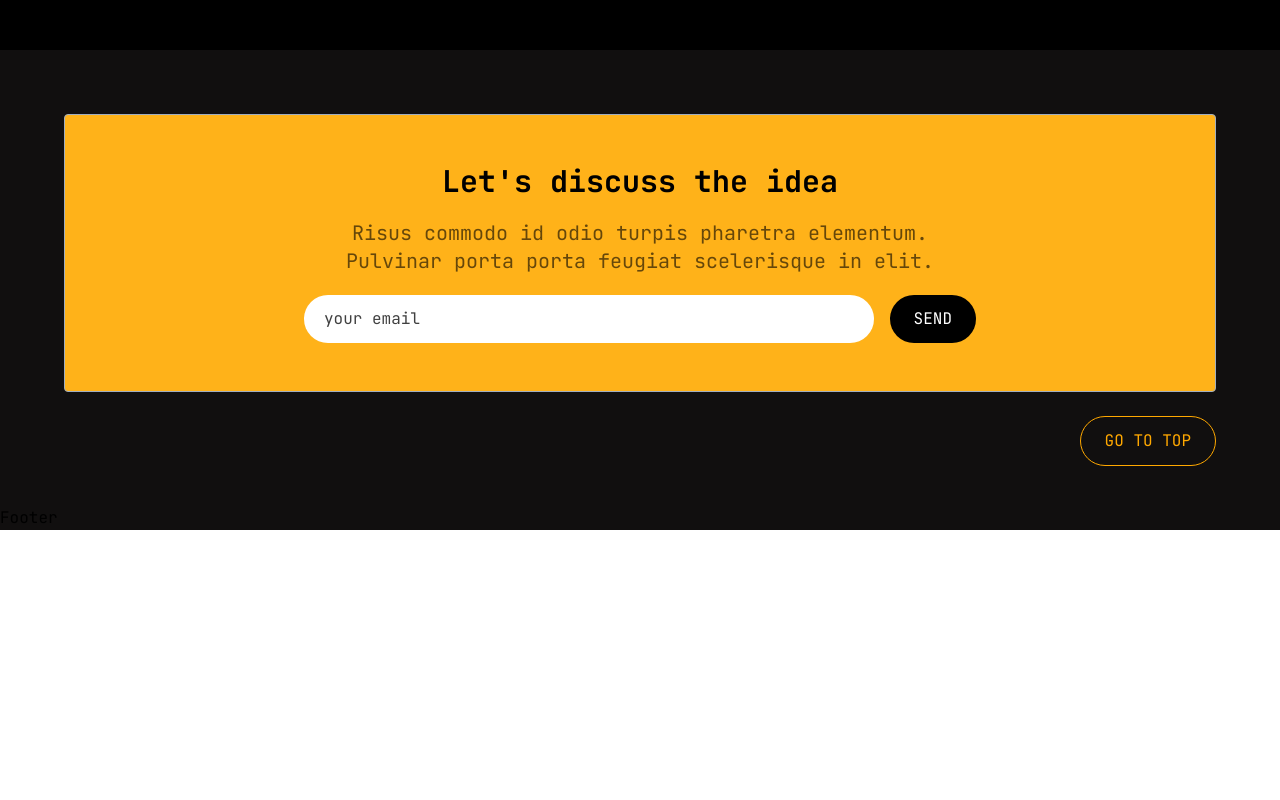
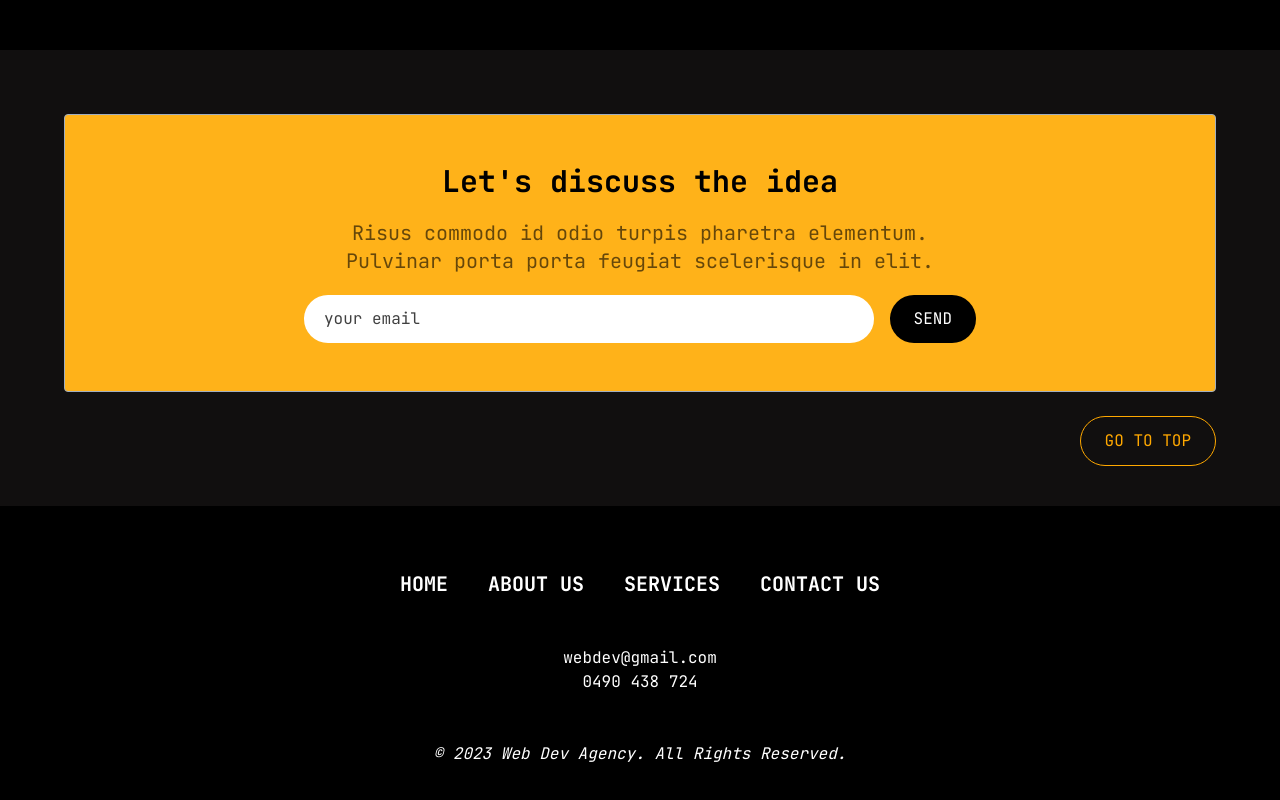
Before and after one commit to Mutesa-Cedric/web-dev-agency, a React (Vite) app: page / in a window 1280 px wide. Shown: the part 2224-3024 px from the top of the page. Before the commit the page ends 2754 px from the top, so only its background shows below. Built offline with nearby package versions, Linux system fonts and the light colour scheme.

Commit message:
feat : footer

```diff
--- a/src/components/Footer.tsx
+++ b/src/components/Footer.tsx
@@ -1,6 +1,41 @@
+import { Link } from "react-router-dom"
+
+const footerLinks: { label: string, href: string }[] = [
+    {
+        label: "Home",
+        href: "/"
+    },
+    {
+        label: "About Us",
+        href: "/about"
+    },
+    {
+        label: "Services",
+        href: "/services"
+    },
+    {
+        label: "Contact Us",
+        href: "/contact"
+    }
+]
 
 export default function Footer() {
     return (
-        <div>Footer</div>
+        <div className="w-full bg-black flex flex-col items-center gap-y-12 py-16  px-4 sm:px-8 md:px-12 lg:px-16 text-white">
+            <div className="flex items-center gap-10">
+                {
+                    footerLinks.map(link => (
+                        <Link key={link.label} to={link.href} className="uppercase text-xl font-bold hover:text-primary-yellow transiton-colors duration-200">
+                            {link.label}
+                        </Link>
+                    ))
+                }
+            </div>
+            <div className="flex flex-col items-center ">
+                <p>webdev@gmail.com</p>
+                <p>0490 438 724</p>
+            </div>
+            <p className="italic">&copy; {new Date().getFullYear()} Web Dev Agency. All Rights Reserved.</p>
+        </div>
     )
 }
--- a/src/components/home/ContactUs.tsx
+++ b/src/components/home/ContactUs.tsx
@@ -1,5 +1,9 @@
 
 export default function ContactUs() {
+
+    const goToTop = () => {
+        window.scrollTo(0, 0);
+    }
     return (
         <div className="w-full pt-16 pb-10 px-4 sm:px-8 md:px-12 lg:px-16  bg-[#110F0F] flex flex-col gap-y-6 items-end">
             <div className="w-full bg-[#FFB219] flex flex-col items-center gap-y-5 py-12 text-black rounded border border-primary-gray">
@@ -10,7 +14,9 @@ export default function ContactUs() {
                     <button className="bg-black text-white py-3 px-6 rounded-full uppercase">send</button>
                 </div>
             </div>
-            <button className="border border-primary-yellow text-primary-yellow uppercase py-3 px-6 rounded-full transition-colors duration-300 hover:bg-primary-yellow hover:text-white">
+            <button
+                onClick={goToTop}
+                className="border border-primary-yellow text-primary-yellow uppercase py-3 px-6 rounded-full transition-colors duration-300 hover:bg-primary-yellow hover:text-white">
                 go to top
             </button>
         </div>
```
